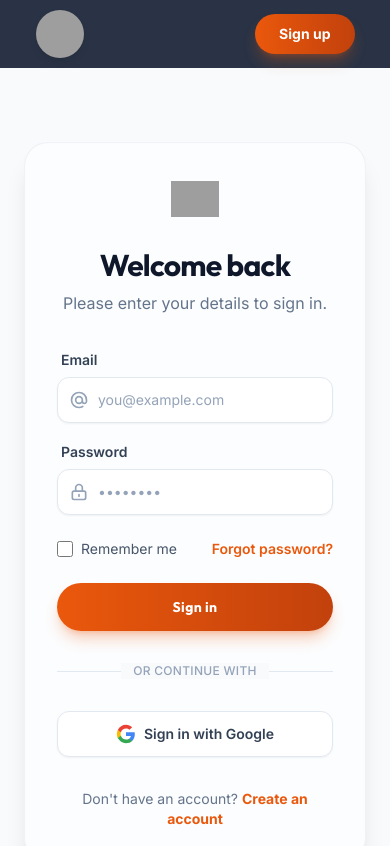
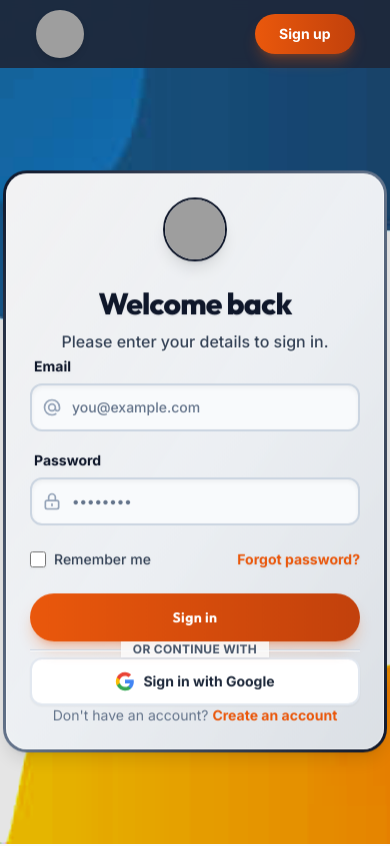
Before and after one commit to JaymeenDevatka/GateOnFrontend, a React (Vite) app: page /login in a window 390 px wide. Shown: the top 846 px of the page. Built offline with nearby package versions, Linux system fonts and the light colour scheme; no server answers; grey boxes are pictures that could not be loaded.

Commit message:
feat: implement initial login and signup pages with global styling and routing.

```diff
--- a/src/App.jsx
+++ b/src/App.jsx
@@ -44,10 +44,13 @@ function Guard({ children, requireAuth = false, roles = [] }) {
 }
 
 function App() {
+  const location = useLocation();
+  const isAuthPage = ['/login', '/signup'].includes(location.pathname);
+
   return (
     <div className="min-h-screen flex flex-col bg-surface">
       <Navbar />
-      <main className="flex-1 pt-20 pb-12">
+      <main className={isAuthPage ? "flex-1" : "flex-1 pt-20 pb-12"}>
         <Routes>
           <Route path="/" element={<Home />} />
           <Route path="/login" element={<Login />} />
@@ -99,7 +102,7 @@ function App() {
           />
         </Routes>
       </main>
-      <Footer />
+      {!isAuthPage && <Footer />}
     </div>
   );
 }
--- a/src/index.css
+++ b/src/index.css
@@ -64,3 +64,23 @@
 html {
   scroll-behavior: smooth;
 }
+
+@keyframes float {
+
+  0%,
+  100% {
+    transform: translateY(0);
+    box-shadow: 0 10px 15px -3px rgba(0, 0, 0, 0.1), 0 4px 6px -2px rgba(0, 0, 0, 0.05);
+    /* Standard shadow-lg */
+  }
+
+  50% {
+    transform: translateY(-10px);
+    box-shadow: 0 25px 50px -12px rgba(0, 0, 0, 0.25);
+    /* Standard shadow-2xl */
+  }
+}
+
+.animate-float {
+  animation: float 6s ease-in-out infinite;
+}
--- a/src/pages/Login.jsx
+++ b/src/pages/Login.jsx
@@ -53,52 +53,26 @@ function Login() {
   };
 
   return (
-    <div className="min-h-screen flex text-slate-800 font-sans bg-slate-50">
-      {/* Visual Side */}
-      <div className="hidden lg:flex lg:w-1/2 relative overflow-hidden bg-slate-900">
-        <div className="absolute inset-0 bg-gradient-to-br from-brand-dark via-slate-900 to-secondary-dark opacity-90" />
-        <div className="absolute top-0 left-0 w-full h-full bg-[url('https://images.unsplash.com/photo-1492684223066-81342ee5ff30?q=80&w=2670&auto=format&fit=crop')] bg-cover bg-center mix-blend-overlay opacity-40" />
+    <div className="h-screen w-full flex items-center justify-center text-slate-900 font-sans bg-slate-50 relative overflow-hidden pt-20">
+      <div className="absolute inset-0 bg-[url('/login2.jpg')] bg-cover bg-center contrast-125 brightness-110 saturate-125" />
+      <div className="absolute inset-0 bg-black/10" />
 
-        {/* Animated Background Elements */}
-        <div className="absolute top-1/4 left-1/4 w-96 h-96 bg-brand/30 rounded-full blur-[100px] animate-pulse-slow" />
-        <div className="absolute bottom-1/4 right-1/4 w-96 h-96 bg-secondary/30 rounded-full blur-[100px] animate-pulse-slow animation-delay-2000" />
-
-        <div className="relative z-10 m-auto max-w-lg px-10 text-center text-white">
-          <div className="mb-8 flex justify-center">
-            <div className="p-4 bg-white/10 backdrop-blur-md rounded-2xl border border-white/20 shadow-2xl">
-              <img src="/logo.png" alt="GateOn Logo" className="h-16 w-16 object-contain drop-shadow-lg" />
+      {/* Metallic Gradient Border Wrapper */}
+      <div className="w-full max-w-sm animate-float p-[3px] rounded-3xl bg-gradient-to-br from-slate-900 via-slate-500 to-slate-900 shadow-2xl relative z-10">
+        <div className="w-full h-full bg-gradient-to-br from-white/95 to-slate-100/90 backdrop-blur-md p-6 rounded-[21px] ring-1 ring-inset ring-white/50">
+          <div className="text-center">
+            <div className="flex justify-center mb-6">
+              <img src="/logo.png" alt="GateOn Logo" className="h-16 w-16 object-cover rounded-full shadow-lg border-2 border-slate-900" />
             </div>
-          </div>
-          <h2 className="text-5xl font-bold font-display mb-6 tracking-tight leading-tight">
-            Elevate Your <br /> <span className="text-transparent bg-clip-text bg-gradient-to-r from-brand-light to-secondary-light">Event Experience</span>
-          </h2>
-          <p className="text-lg text-slate-300 leading-relaxed font-light">
-            Discover the best events in your city, or host your own with our world-class platform. Join thousands of organizers today.
-          </p>
-        </div>
-
-        {/* Footer info */}
-        <div className="absolute bottom-8 left-0 right-0 text-center text-slate-500 text-xs">
-          © {new Date().getFullYear()} GateOn Inc. All rights reserved.
-        </div>
-      </div>
-
-      {/* Form Side */}
-      <div className="w-full lg:w-1/2 flex items-center justify-center p-6 sm:p-12 relative">
-        <div className="w-full max-w-md space-y-8 animate-fade-in bg-white/50 backdrop-blur-sm p-8 rounded-3xl border border-slate-200/50 shadow-xl">
-          <div className="text-center">
-            <div className="lg:hidden flex justify-center mb-6">
-              <img src="/logo.png" alt="GateOn Logo" className="h-12 w-12 object-contain" />
-            </div>
-            <h1 className="text-3xl font-bold text-slate-900 font-display">Welcome back</h1>
-            <p className="mt-2 text-slate-500">
+            <h1 className="text-3xl font-extrabold text-slate-900 font-display drop-shadow-sm">Welcome back</h1>
+            <p className="mt-2 text-slate-700 font-medium drop-shadow-[0_1px_1px_rgba(255,255,255,0.8)]">
               Please enter your details to sign in.
             </p>
           </div>
 
           <form onSubmit={handleSubmit} className="space-y-6">
             {error && (
-              <div className="bg-rose-50 border border-rose-100 text-rose-600 text-sm px-4 py-3 rounded-xl flex items-center gap-2 animate-shake">
+              <div className="bg-rose-50 border border-rose-200 text-rose-700 font-medium text-sm px-4 py-3 rounded-xl flex items-center gap-2 animate-shake shadow-sm">
                 <svg xmlns="http://www.w3.org/2000/svg" viewBox="0 0 20 20" fill="currentColor" className="w-4 h-4 shrink-0"><path fillRule="evenodd" d="M18 10a8 8 0 11-16 0 8 8 0 0116 0zm-7 4a1 1 0 11-2 0 1 1 0 012 0zm-1-9a1 1 0 00-1 1v4a1 1 0 102 0V6a1 1 0 00-1-1z" clipRule="evenodd" /></svg>
                 {error}
               </div>
@@ -106,7 +80,7 @@ function Login() {
 
             <div className="space-y-4">
               <div className="space-y-1.5">
-                <label className="text-sm font-semibold text-slate-700 ml-1">Email</label>
+                <label className="text-sm font-bold text-slate-900 ml-1 drop-shadow-sm">Email</label>
                 <div className="relative group">
                   <div className="absolute inset-y-0 left-0 pl-3 flex items-center pointer-events-none group-focus-within:text-brand transition-colors">
                     <EmailIcon />
@@ -117,13 +91,13 @@ function Login() {
                     value={email}
                     onChange={(e) => setEmail(e.target.value)}
                     placeholder="you@example.com"
-                    className="w-full pl-10 pr-4 py-3 bg-white border border-slate-200 rounded-xl text-sm shadow-sm placeholder:text-slate-400 focus:border-brand focus:ring-1 focus:ring-brand transition-all hover:border-brand/50"
+                    className="w-full pl-10 pr-4 py-3 bg-slate-50 border-2 border-slate-300 rounded-xl text-sm font-medium text-slate-900 shadow-inner placeholder:text-slate-500 focus:border-brand focus:ring-1 focus:ring-brand transition-all hover:border-slate-400"
                   />
                 </div>
               </div>
 
               <div className="space-y-1.5">
-                <label className="text-sm font-semibold text-slate-700 ml-1">Password</label>
+                <label className="text-sm font-bold text-slate-900 ml-1 drop-shadow-sm">Password</label>
                 <div className="relative group">
                   <div className="absolute inset-y-0 left-0 pl-3 flex items-center pointer-events-none group-focus-within:text-brand transition-colors">
                     <LockIcon />
@@ -134,18 +108,18 @@ function Login() {
                     value={password}
                     onChange={(e) => setPassword(e.target.value)}
                     placeholder="••••••••"
-                    className="w-full pl-10 pr-4 py-3 bg-white border border-slate-200 rounded-xl text-sm shadow-sm placeholder:text-slate-400 focus:border-brand focus:ring-1 focus:ring-brand transition-all hover:border-brand/50"
+                    className="w-full pl-10 pr-4 py-3 bg-slate-50 border-2 border-slate-300 rounded-xl text-sm font-medium text-slate-900 shadow-inner placeholder:text-slate-500 focus:border-brand focus:ring-1 focus:ring-brand transition-all hover:border-slate-400"
                   />
                 </div>
               </div>
             </div>
 
             <div className="flex items-center justify-between text-sm">
-              <label className="flex items-center gap-2 text-slate-600 cursor-pointer select-none group">
-                <input type="checkbox" className="w-4 h-4 rounded text-brand border-slate-300 focus:ring-brand transition-colors cursor-pointer" />
-                <span className="group-hover:text-slate-900 transition-colors">Remember me</span>
+              <label className="flex items-center gap-2 text-slate-700 font-medium cursor-pointer select-none group">
+                <input type="checkbox" className="w-4 h-4 rounded text-brand border-slate-400 focus:ring-brand transition-colors cursor-pointer shadow-sm" />
+                <span className="group-hover:text-slate-900 transition-colors drop-shadow-sm">Remember me</span>
               </label>
-              <Link to="#" className="font-semibold text-brand hover:text-brand-dark transition-colors hover:underline">
+              <Link to="#" className="font-bold text-brand hover:text-brand-dark transition-colors hover:underline drop-shadow-sm">
                 Forgot password?
               </Link>
             </div>
@@ -157,16 +131,16 @@ function Login() {
 
           <div className="relative">
             <div className="absolute inset-0 flex items-center">
-              <div className="w-full border-t border-slate-200"></div>
+              <div className="w-full border-t border-slate-300 shadow-[0_1px_0_rgba(255,255,255,0.8)]"></div>
             </div>
-            <div className="relative flex justify-center text-xs uppercase font-medium tracking-wide">
-              <span className="bg-slate-50 px-3 text-slate-400">Or continue with</span>
+            <div className="relative flex justify-center text-xs uppercase font-bold tracking-wide">
+              <span className="bg-white/80 px-3 text-slate-600 drop-shadow-sm">Or continue with</span>
             </div>
           </div>
 
           <button
             type="button"
-            className="w-full flex items-center justify-center gap-2 py-3 bg-white border border-slate-200 rounded-xl text-slate-700 font-semibold text-sm shadow-sm hover:bg-slate-50 hover:border-slate-300 hover:shadow-md transition-all duration-200 group"
+            className="w-full flex items-center justify-center gap-2 py-3 bg-white border-2 border-slate-200 rounded-xl text-slate-800 font-bold text-sm shadow-sm hover:bg-slate-50 hover:border-slate-300 hover:shadow-md transition-all duration-200 group"
           >
             <div className="group-hover:scale-110 transition-transform duration-200">
               <GoogleIcon />
--- a/src/pages/Signup.jsx
+++ b/src/pages/Signup.jsx
@@ -70,58 +70,33 @@ function Signup() {
   };
 
   return (
-    <div className="min-h-screen flex text-slate-800 font-sans bg-slate-50">
-      {/* Visual Side */}
-      <div className="hidden lg:flex lg:w-1/2 relative overflow-hidden bg-slate-900">
-        <div className="absolute inset-0 bg-gradient-to-bl from-secondary-dark via-slate-900 to-brand-dark opacity-90" />
-        <div className="absolute top-0 left-0 w-full h-full bg-[url('https://images.unsplash.com/photo-1540575467063-178a50c2df87?q=80&w=2670&auto=format&fit=crop')] bg-cover bg-center mix-blend-overlay opacity-50" />
+    <div className="h-screen w-full flex items-center justify-center text-slate-900 font-sans bg-slate-50 relative overflow-hidden pt-20">
+      <div className="absolute inset-0 bg-[url('/login2.jpg')] bg-cover bg-center contrast-125 brightness-110 saturate-125" />
+      <div className="absolute inset-0 bg-black/10" />
 
-        {/* Animated Background Elements */}
-        <div className="absolute bottom-1/4 left-1/4 w-96 h-96 bg-brand/30 rounded-full blur-[100px] animate-pulse-slow" />
-        <div className="absolute top-1/4 right-1/4 w-96 h-96 bg-secondary/30 rounded-full blur-[100px] animate-pulse-slow animation-delay-2000" />
-
-        <div className="relative z-10 m-auto max-w-lg px-10 text-center text-white">
-          <div className="mb-8 flex justify-center">
-            <div className="p-4 bg-white/10 backdrop-blur-md rounded-2xl border border-white/20 shadow-2xl">
-              <img src="/logo.png" alt="GateOn Logo" className="h-16 w-16 object-contain drop-shadow-lg" />
+      {/* Metallic Gradient Border Wrapper */}
+      <div className="w-full max-w-sm animate-float p-[3px] rounded-3xl bg-gradient-to-br from-slate-900 via-slate-500 to-slate-900 shadow-2xl relative z-10">
+        <div className="w-full h-full bg-gradient-to-br from-white/95 to-slate-100/90 backdrop-blur-md p-6 rounded-[21px] ring-1 ring-inset ring-white/50">
+          <div className="text-center">
+            <div className="flex justify-center mb-4">
+              <img src="/logo.png" alt="GateOn Logo" className="h-16 w-16 object-cover rounded-full shadow-lg border-2 border-slate-900" />
             </div>
-          </div>
-          <h2 className="text-5xl font-bold font-display mb-6 tracking-tight leading-tight">
-            Join the <br /> <span className="text-transparent bg-clip-text bg-gradient-to-r from-secondary-light to-brand-light">Community</span>
-          </h2>
-          <p className="text-lg text-slate-300 leading-relaxed font-light">
-            Create an account to unlock exclusive events, manage your tickets, and connect with organizers. It takes less than a minute.
-          </p>
-        </div>
-        {/* Footer info */}
-        <div className="absolute bottom-8 left-0 right-0 text-center text-slate-500 text-xs">
-          © {new Date().getFullYear()} GateOn Inc. All rights reserved.
-        </div>
-      </div>
-
-      {/* Form Side */}
-      <div className="w-full lg:w-1/2 flex items-center justify-center p-6 sm:p-12 relative overflow-y-auto">
-        <div className="w-full max-w-md space-y-8 animate-fade-in py-8 bg-white/50 backdrop-blur-sm p-8 rounded-3xl border border-slate-200/50 shadow-xl">
-          <div className="text-center">
-            <div className="lg:hidden flex justify-center mb-6">
-              <img src="/logo.png" alt="GateOn Logo" className="h-12 w-12 object-contain" />
-            </div>
-            <h1 className="text-3xl font-bold text-slate-900 font-display">Create account</h1>
-            <p className="mt-2 text-slate-500">
+            <h1 className="text-3xl font-extrabold text-slate-900 font-display drop-shadow-sm">Create account</h1>
+            <p className="mt-2 text-slate-700 font-medium drop-shadow-[0_1px_1px_rgba(255,255,255,0.8)]">
               Start your journey with GateOn today.
             </p>
           </div>
 
           <form onSubmit={handleSubmit} className="space-y-5">
             {error && (
-              <div className="bg-rose-50 border border-rose-100 text-rose-600 text-sm px-4 py-3 rounded-xl flex items-center gap-2 animate-shake">
+              <div className="bg-rose-50 border border-rose-200 text-rose-700 font-medium text-sm px-4 py-3 rounded-xl flex items-center gap-2 animate-shake shadow-sm">
                 <svg xmlns="http://www.w3.org/2000/svg" viewBox="0 0 20 20" fill="currentColor" className="w-4 h-4 shrink-0"><path fillRule="evenodd" d="M18 10a8 8 0 11-16 0 8 8 0 0116 0zm-7 4a1 1 0 11-2 0 1 1 0 012 0zm-1-9a1 1 0 00-1 1v4a1 1 0 102 0V6a1 1 0 00-1-1z" clipRule="evenodd" /></svg>
                 {error}
               </div>
             )}
 
             <div className="space-y-1.5">
-              <label className="text-sm font-semibold text-slate-700 ml-1">Full name</label>
+              <label className="text-sm font-bold text-slate-900 ml-1 drop-shadow-sm">Full name</label>
               <div className="relative group">
                 <div className="absolute inset-y-0 left-0 pl-3 flex items-center pointer-events-none group-focus-within:text-brand transition-colors">
                   <UserIcon />
@@ -132,13 +107,13 @@ function Signup() {
                   value={form.name}
                   onChange={(e) => handleChange('name', e.target.value)}
                   placeholder="John Doe"
-                  className="w-full pl-10 pr-4 py-3 bg-white border border-slate-200 rounded-xl text-sm shadow-sm placeholder:text-slate-400 focus:border-brand focus:ring-1 focus:ring-brand transition-all hover:border-brand/50"
+                  className="w-full pl-10 pr-4 py-3 bg-slate-50 border-2 border-slate-300 rounded-xl text-sm font-medium text-slate-900 shadow-inner placeholder:text-slate-500 focus:border-brand focus:ring-1 focus:ring-brand transition-all hover:border-slate-400"
                 />
               </div>
             </div>
 
             <div className="space-y-1.5">
-              <label className="text-sm font-semibold text-slate-700 ml-1">Email</label>
+              <label className="text-sm font-bold text-slate-900 ml-1 drop-shadow-sm">Email</label>
               <div className="relative group">
                 <div className="absolute inset-y-0 left-0 pl-3 flex items-center pointer-events-none group-focus-within:text-brand transition-colors">
                   <EmailIcon />
@@ -149,14 +124,14 @@ function Signup() {
                   value={form.email}
                   onChange={(e) => handleChange('email', e.target.value)}
                   placeholder="you@example.com"
-                  className="w-full pl-10 pr-4 py-3 bg-white border border-slate-200 rounded-xl text-sm shadow-sm placeholder:text-slate-400 focus:border-brand focus:ring-1 focus:ring-brand transition-all hover:border-brand/50"
+                  className="w-full pl-10 pr-4 py-3 bg-slate-50 border-2 border-slate-300 rounded-xl text-sm font-medium text-slate-900 shadow-inner placeholder:text-slate-500 focus:border-brand focus:ring-1 focus:ring-brand transition-all hover:border-slate-400"
                 />
               </div>
             </div>
 
             <div className="grid grid-cols-2 gap-4">
               <div className="space-y-1.5">
-                <label className="text-sm font-semibold text-slate-700 ml-1">Password</label>
+                <label className="text-sm font-bold text-slate-900 ml-1 drop-shadow-sm">Password</label>
                 <div className="relative group">
                   <div className="absolute inset-y-0 left-0 pl-3 flex items-center pointer-events-none group-focus-within:text-brand transition-colors">
                     <LockIcon />
@@ -167,13 +142,13 @@ function Signup() {
                     value={form.password}
                     onChange={(e) => handleChange('password', e.target.value)}
                     placeholder="••••••"
-                    className="w-full pl-10 pr-4 py-3 bg-white border border-slate-200 rounded-xl text-sm shadow-sm placeholder:text-slate-400 focus:border-brand focus:ring-1 focus:ring-brand transition-all hover:border-brand/50"
+                    className="w-full pl-10 pr-4 py-3 bg-slate-50 border-2 border-slate-300 rounded-xl text-sm font-medium text-slate-900 shadow-inner placeholder:text-slate-500 focus:border-brand focus:ring-1 focus:ring-brand transition-all hover:border-slate-400"
                   />
                 </div>
               </div>
 
               <div className="space-y-1.5">
-                <label className="text-sm font-semibold text-slate-700 ml-1">Confirm</label>
+                <label className="text-sm font-bold text-slate-900 ml-1 drop-shadow-sm">Confirm</label>
                 <div className="relative group">
                   <div className="absolute inset-y-0 left-0 pl-3 flex items-center pointer-events-none group-focus-within:text-brand transition-colors">
                     <LockIcon />
@@ -184,24 +159,24 @@ function Signup() {
                     value={form.confirmPassword}
                     onChange={(e) => handleChange('confirmPassword', e.target.value)}
                     placeholder="••••••"
-                    className="w-full pl-10 pr-4 py-3 bg-white border border-slate-200 rounded-xl text-sm shadow-sm placeholder:text-slate-400 focus:border-brand focus:ring-1 focus:ring-brand transition-all hover:border-brand/50"
+                    className="w-full pl-10 pr-4 py-3 bg-slate-50 border-2 border-slate-300 rounded-xl text-sm font-medium text-slate-900 shadow-inner placeholder:text-slate-500 focus:border-brand focus:ring-1 focus:ring-brand transition-all hover:border-slate-400"
                   />
                 </div>
               </div>
             </div>
-            <p className="text-xs text-slate-500 ml-1">Password must be at least 6 characters</p>
+            <p className="text-xs text-slate-600 font-medium ml-1 drop-shadow-sm">Password must be at least 6 characters</p>
 
-            <div className="flex items-start gap-3 p-3 bg-slate-50 rounded-xl border border-slate-100 group hover:border-brand/20 transition-colors">
+            <div className="flex items-start gap-3 p-3 bg-slate-50 rounded-xl border border-slate-200 group hover:border-brand/20 transition-colors shadow-sm">
               <div className="mt-0.5">
-                <input type="checkbox" required className="relative w-4 h-4 rounded text-brand border-slate-300 focus:ring-brand transition-all cursor-pointer" />
+                <input type="checkbox" required className="relative w-4 h-4 rounded text-brand border-slate-300 focus:ring-brand transition-all cursor-pointer shadow-sm" />
               </div>
-              <label className="text-xs sm:text-sm text-slate-600 leading-snug cursor-pointer group-hover:text-slate-700 transition-colors">
+              <label className="text-xs sm:text-sm text-slate-700 font-medium leading-snug cursor-pointer group-hover:text-slate-900 transition-colors drop-shadow-sm">
                 I agree to the{' '}
-                <Link to="#" className="font-semibold text-brand hover:text-brand-dark transition-colors hover:underline">
+                <Link to="#" className="font-bold text-brand hover:text-brand-dark transition-colors hover:underline">
                   Terms of Service
                 </Link>{' '}
                 and{' '}
-                <Link to="#" className="font-semibold text-brand hover:text-brand-dark transition-colors hover:underline">
+                <Link to="#" className="font-bold text-brand hover:text-brand-dark transition-colors hover:underline">
                   Privacy Policy
                 </Link>
               </label>
```
